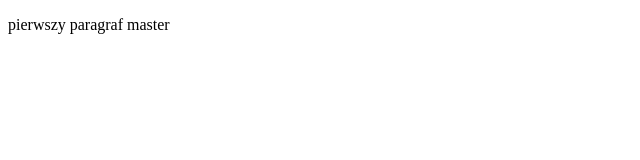
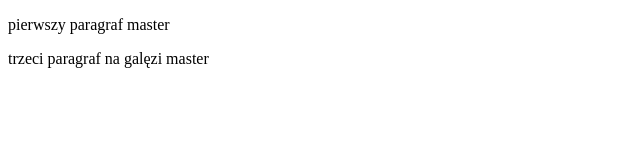
Before and after one commit to doncia65/doncia65.github.io, a plain HTML site: page index.html in a window 1280 px wide. Shown: the whole page, without its empty margins (0-640 px from the left). Drawn offline with Linux system fonts and the light colour scheme.

Commit message:
dodano trzeci paragraf na galezi master

```diff
--- a/index.html
+++ b/index.html
@@ -6,5 +6,6 @@
 </head>
 <body>
    <p>pierwszy paragraf master</p>
+   <p>trzeci paragraf na galęzi master</p>
 </body>
 </html>
```
